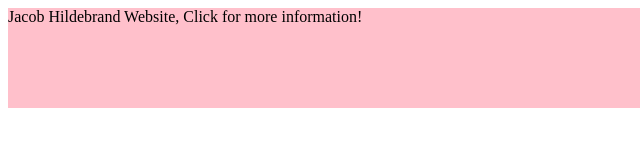
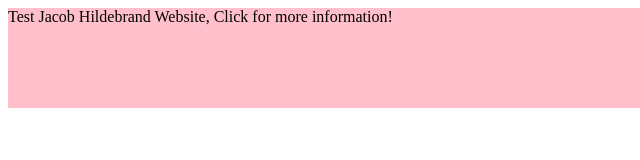
Before and after one commit to HildebrandJakob/my_website, a plain HTML site: page index.html in a window 1280 px wide. Shown: the full height of the page, 0-640 px from the left. Drawn offline with Linux system fonts and the light colour scheme.

Commit message:
Test Changes

```diff
--- a/index.html
+++ b/index.html
@@ -27,7 +27,7 @@
 </head>
 <body>
     <div id="mydiv">
-        Jacob Hildebrand Website, Click for more information!
+        Test Jacob Hildebrand Website, Click for more information!
     </div>
     <script>
       var mydiv = document.getElementById('mydiv');
```
